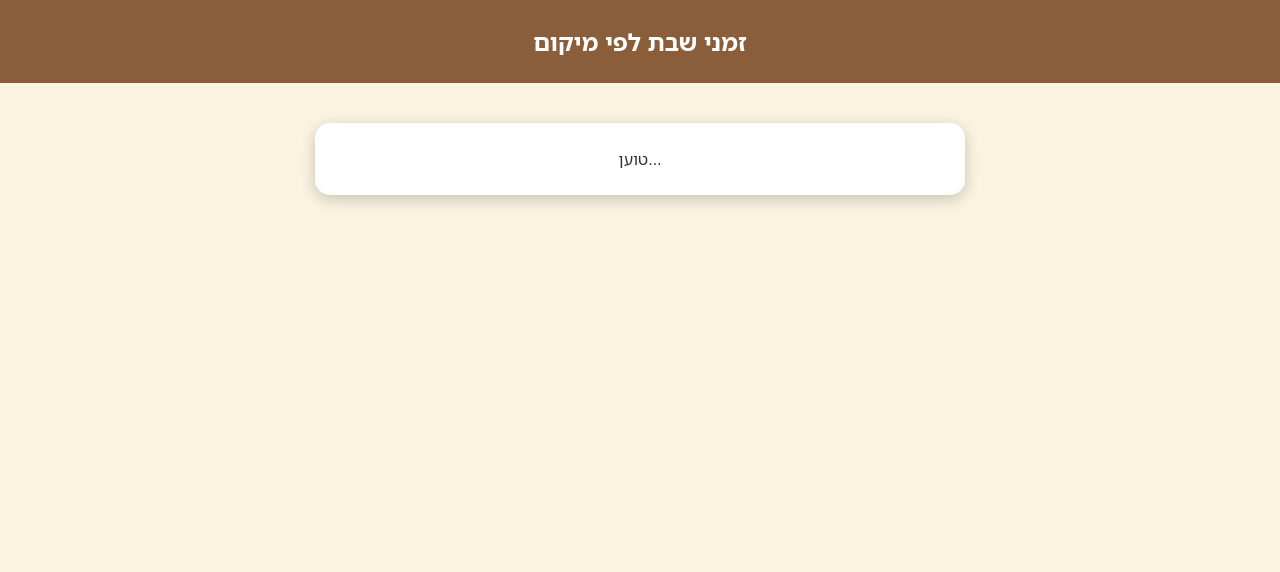
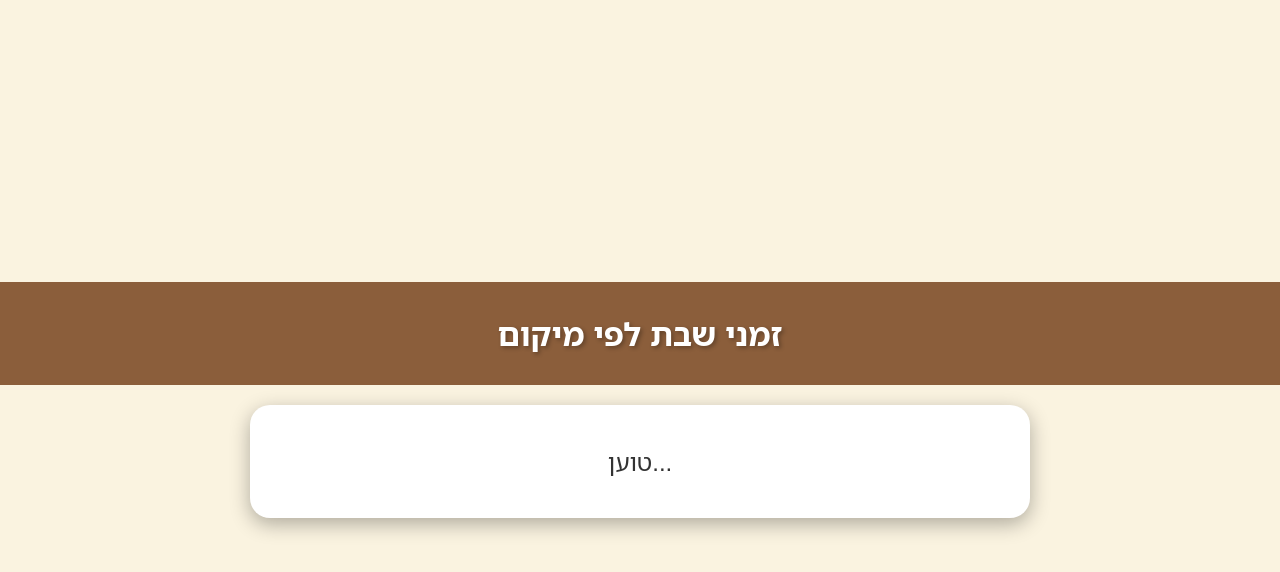
Before and after one commit to noamlism1236/noam, a plain HTML site: page index.html in a window 1280 px wide. Drawn offline with Linux system fonts and the light colour scheme.

Commit message:
Update index.html

```diff
--- a/index.html
+++ b/index.html
@@ -15,7 +15,7 @@
             display: flex;
             flex-direction: column;
             align-items: center;
-            justify-content: flex-start;
+            justify-content: center;
             height: 100vh;
             text-align: center;
         }
@@ -23,30 +23,33 @@
         header {
             background-color: #8B5E3B;
             color: white;
-            padding: 25px;
+            padding: 30px;
             width: 100%;
             box-sizing: border-box;
             font-weight: 700;
-            font-size: 24px;
+            font-size: 32px;
+            text-shadow: 2px 2px 4px rgba(0, 0, 0, 0.3);
         }
 
         #shabbat-times {
-            margin-top: 40px;
-            padding: 25px;
+            margin-top: 20px;
+            padding: 40px;
             background-color: white;
-            border-radius: 15px;
-            box-shadow: 0 4px 15px rgba(0, 0, 0, 0.2);
-            max-width: 600px;
+            border-radius: 20px;
+            box-shadow: 0 6px 20px rgba(0, 0, 0, 0.3);
+            max-width: 700px;
             width: 90%;
+            font-size: 24px;
         }
 
         h2 {
             font-weight: 700;
             color: #5A3E2B;
+            font-size: 28px;
         }
 
         p {
-            font-size: 18px;
+            font-size: 22px;
             font-weight: 400;
         }
     </style>
```
